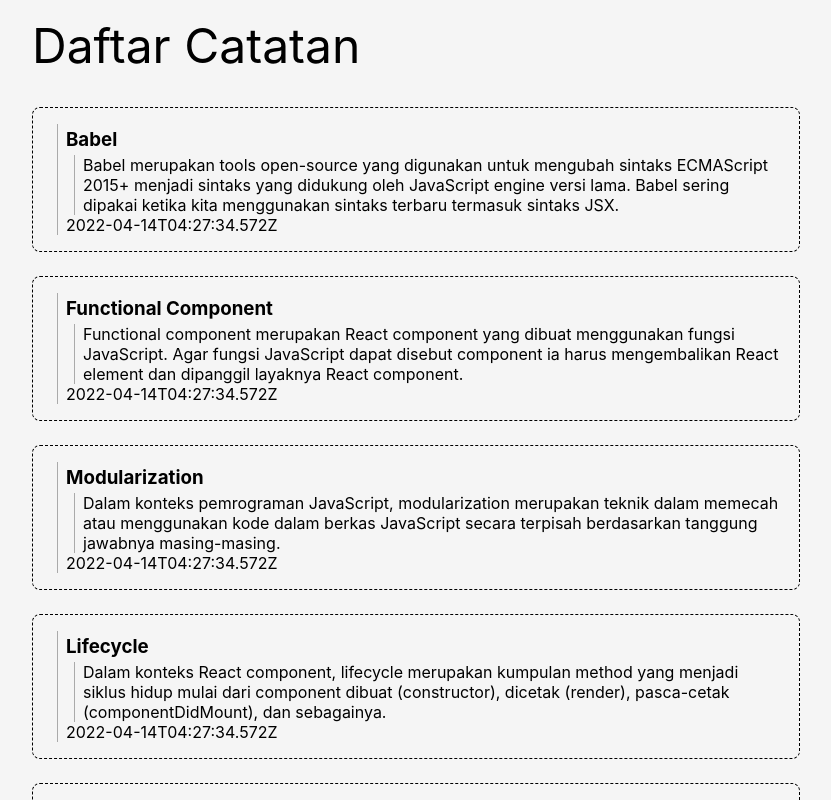
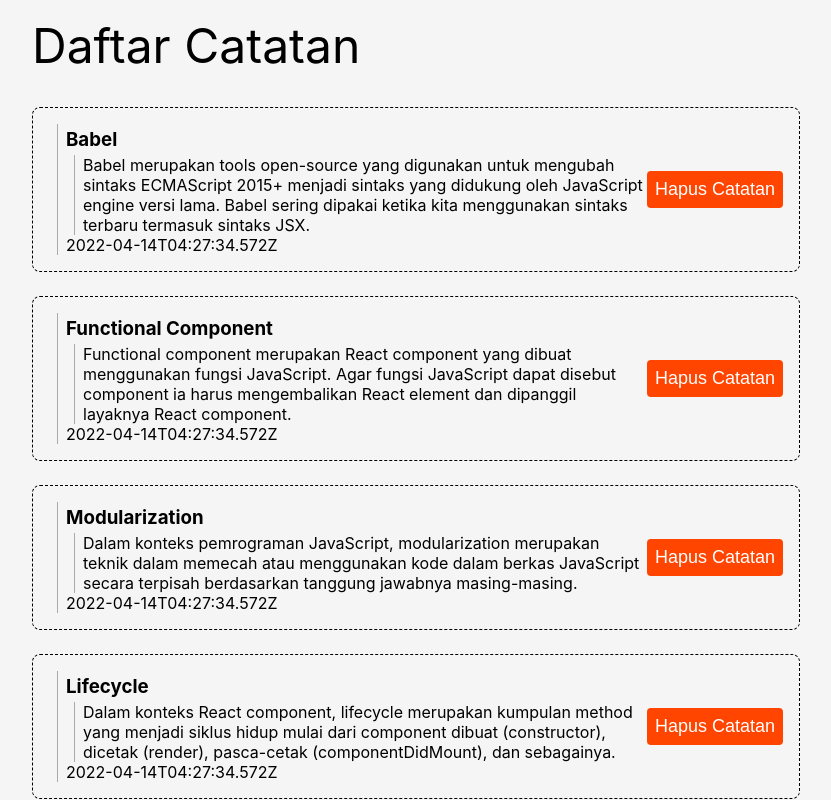
Before and after one commit to hafidzahm/submission-react, a React (Vite) app: page / in a window 1280 px wide. Shown: the top 800 px of the page, without its empty margins (224-1055 px from the left). Built offline with nearby package versions, Linux system fonts and the light colour scheme.

Commit message:
delete-button

```diff
--- a/src/component/NoteApp.jsx
+++ b/src/component/NoteApp.jsx
@@ -2,15 +2,31 @@ import React from "react";
 import NoteList from "./NoteList";
 import { getInitialData } from "../initial";
 
-function NoteApp() {
-    const notes = getInitialData();
+class NoteApp extends React.Component {
+    constructor(props) {
+        super(props);
 
-    return (
-        <div className="note-app">
-            <h1>Daftar Catatan</h1>
-            <NoteList notes={notes} />
-        </div>
-    )
+        this.state = {
+            notes: getInitialData()
+        };
+
+        this.onDeleteHandler = this.onDeleteHandler.bind(this);
+    }
+
+    onDeleteHandler(id) {
+        const notes = this.state.notes.filter(note => note.id !== id);
+        this.setState({notes})
+    }
+
+    render() {
+        return (
+            <div className="note-app">
+                <h1>Daftar Catatan</h1>
+                <NoteList notes={this.state.notes} onDelete={this.onDeleteHandler} />
+            </div>
+        )
+
+    }
 }
 
 export default NoteApp;
--- a/src/component/NoteItem.jsx
+++ b/src/component/NoteItem.jsx
@@ -1,10 +1,12 @@
 import React from "react";
 import NoteItemBody from "./NoteItemBody";
+import DeleteButton from "./button/DeleteButton";
 
-function NoteItem ({ title, body, createdAt, archived}) {
+function NoteItem ({ id, title, body, createdAt, archived, onDelete }) {
     return (
         <div className="note-item">
             <NoteItemBody title={title} body={body} createdAt={createdAt} archived={archived}/>
+            <DeleteButton id={id} onDelete={onDelete} />
         </div>
     );
 }
--- a/src/component/NoteList.jsx
+++ b/src/component/NoteList.jsx
@@ -1,12 +1,16 @@
 import React from "react";
 import NoteItem from "./NoteItem";
 
-function NoteList ({notes}) {
+function NoteList ({notes, onDelete}) {
     return (
         <div className="note-list">
             {
                 notes.map((note) => (
-                    <NoteItem key={note.id} {...note} />
+                    <NoteItem
+                    key={note.id}
+                    id={note.id}
+                    onDelete={onDelete}
+                    {...note} />
                 ))
             }
         </div>
--- /dev/null
+++ b/src/component/button/DeleteButton.jsx
@@ -0,0 +1,7 @@
+import React from "react";
+
+function DeleteButton ({id, onDelete}) {
+    return <button className="note-item__delete" onClick={() => onDelete(id)}>Hapus Catatan</button>
+}
+
+export default DeleteButton;
```
